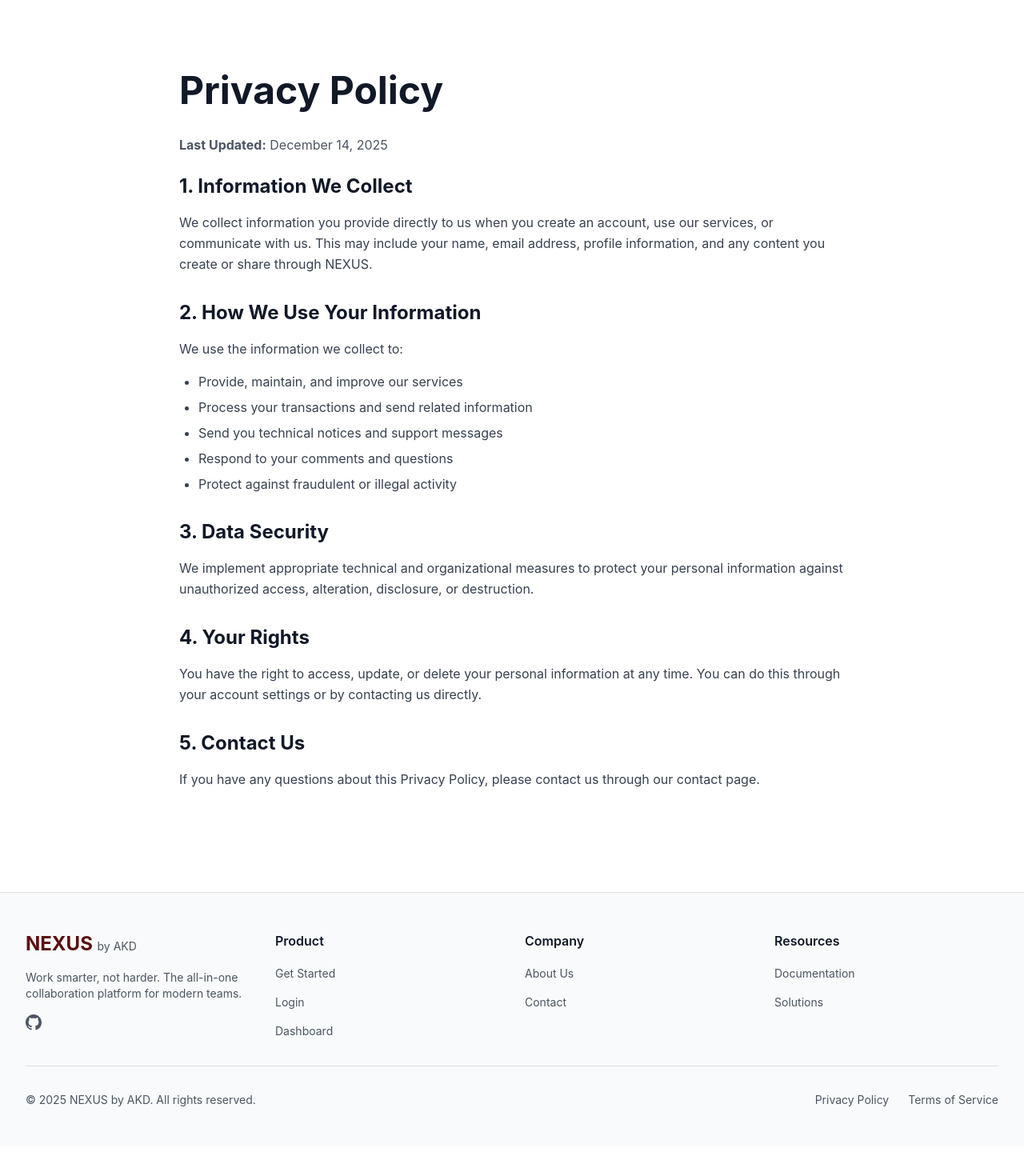
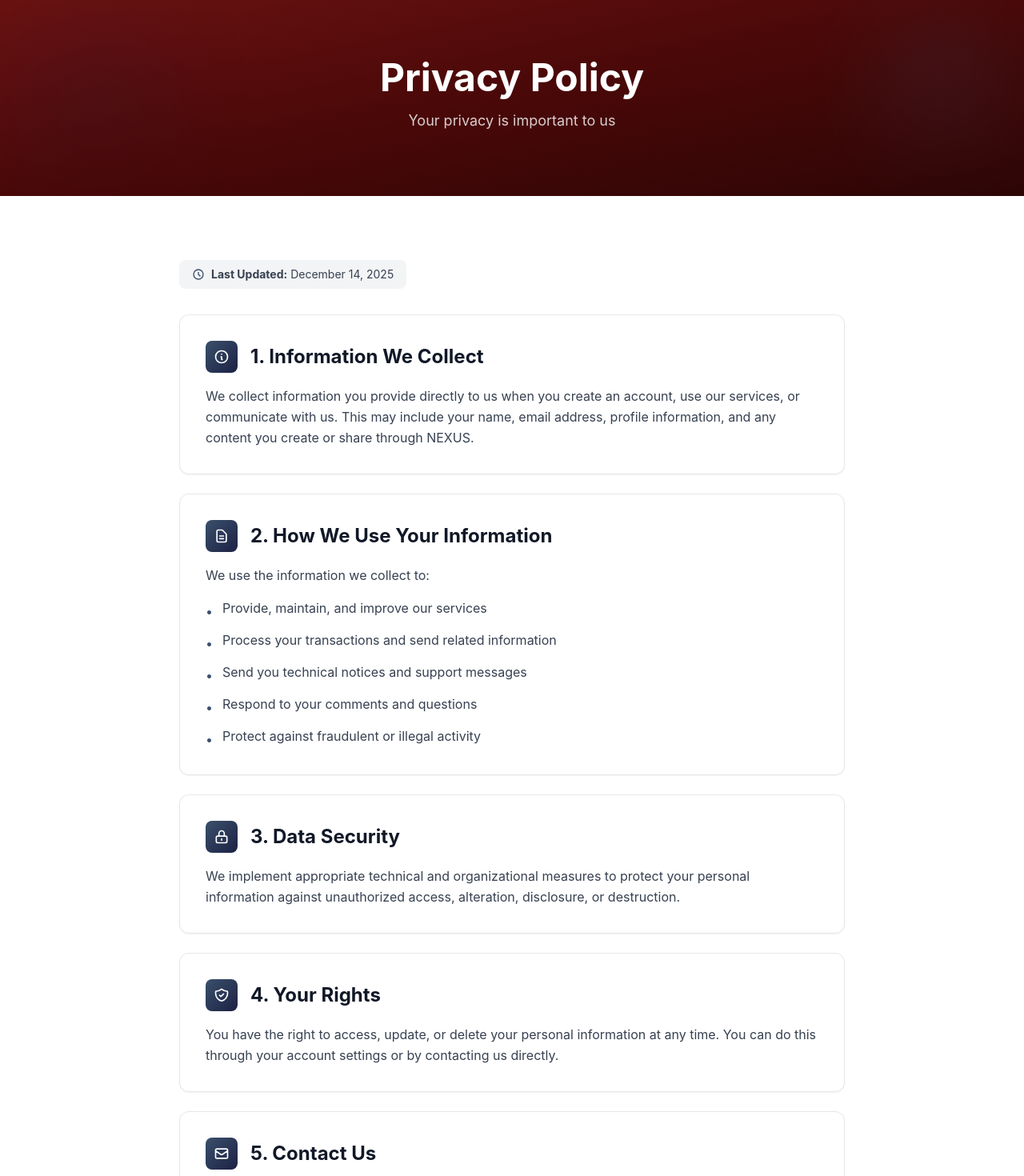
Before and after one commit to AbdurRehman-eng/nexus, a Next.js app: page /privacy in a window 1280 px wide. Shown: the part 80-1550 px from the top of the page at 80% size. Before the commit the page ends 1513 px from the top, so only its background shows below. Built offline with nearby package versions, Linux system fonts and the light colour scheme.

Commit message:
chaged the styling of privacy

```diff
--- a/src/app/privacy/page.tsx
+++ b/src/app/privacy/page.tsx
@@ -1,63 +1,209 @@
-import Navbar from '@/components/Navbar';
-import Footer from '@/components/Footer';
+import Navbar from "@/components/Navbar";
+import Footer from "@/components/Footer";
 
 export default function PrivacyPage() {
   return (
     <div className="min-h-screen bg-white flex flex-col">
       <Navbar />
 
-      <main className="flex-grow py-16 sm:py-20 md:py-24">
+      {/* Hero Section */}
+      <section className="bg-gradient-to-br from-[#6B1212] via-[#4A0808] to-[#2D0505] text-white py-16 sm:py-20 relative overflow-hidden">
+        {/* Decorative blue orbs */}
+        <div className="absolute top-10 right-10 w-32 h-32 bg-[#3A506B] rounded-full blur-3xl opacity-30"></div>
+        <div className="absolute bottom-10 left-10 w-40 h-40 bg-[#1C2143] rounded-full blur-3xl opacity-20"></div>
+
+        <div className="max-w-4xl mx-auto px-4 sm:px-6 md:px-8 text-center relative z-10">
+          <h1 className="text-4xl sm:text-5xl font-bold mb-4">
+            Privacy Policy
+          </h1>
+          <p className="text-lg text-white/80">
+            Your privacy is important to us
+          </p>
+        </div>
+      </section>
+
+      <main className="flex-grow py-16 sm:py-20">
         <div className="max-w-4xl mx-auto px-4 sm:px-6 md:px-8">
-          <h1 className="text-4xl sm:text-5xl font-bold text-gray-900 mb-8">Privacy Policy</h1>
+          {/* Last Updated Badge */}
+          <div className="inline-flex items-center gap-2 px-4 py-2 bg-gray-100 rounded-lg mb-8">
+            <svg
+              className="w-4 h-4 text-[#3A506B]"
+              fill="none"
+              stroke="currentColor"
+              viewBox="0 0 24 24"
+            >
+              <path
+                strokeLinecap="round"
+                strokeLinejoin="round"
+                strokeWidth={2}
+                d="M12 8v4l3 3m6-3a9 9 0 11-18 0 9 9 0 0118 0z"
+              />
+            </svg>
+            <span className="text-sm text-gray-700">
+              <strong>Last Updated:</strong> December 14, 2025
+            </span>
+          </div>
 
-          <div className="prose prose-lg max-w-none">
-            <p className="text-gray-600 mb-6">
-              <strong>Last Updated:</strong> December 14, 2025
-            </p>
-
-            <section className="mb-8">
-              <h2 className="text-2xl font-bold text-gray-900 mb-4">1. Information We Collect</h2>
-              <p className="text-gray-700 leading-relaxed mb-4">
-                We collect information you provide directly to us when you create an account, use our services,
-                or communicate with us. This may include your name, email address, profile information, and
-                any content you create or share through NEXUS.
+          <div className="space-y-6">
+            <section className="bg-white border border-gray-200 rounded-xl p-6 sm:p-8 shadow-sm hover:shadow-md transition-shadow">
+              <div className="flex items-start gap-4 mb-4">
+                <div className="w-10 h-10 bg-gradient-to-br from-[#3A506B] to-[#1C2143] rounded-lg flex items-center justify-center flex-shrink-0">
+                  <svg
+                    className="w-5 h-5 text-white"
+                    fill="none"
+                    stroke="currentColor"
+                    viewBox="0 0 24 24"
+                  >
+                    <path
+                      strokeLinecap="round"
+                      strokeLinejoin="round"
+                      strokeWidth={2}
+                      d="M13 16h-1v-4h-1m1-4h.01M21 12a9 9 0 11-18 0 9 9 0 0118 0z"
+                    />
+                  </svg>
+                </div>
+                <h2 className="text-2xl font-bold text-gray-900 mt-1">
+                  1. Information We Collect
+                </h2>
+              </div>
+              <p className="text-gray-700 leading-relaxed">
+                We collect information you provide directly to us when you
+                create an account, use our services, or communicate with us.
+                This may include your name, email address, profile information,
+                and any content you create or share through NEXUS.
               </p>
             </section>
 
-            <section className="mb-8">
-              <h2 className="text-2xl font-bold text-gray-900 mb-4">2. How We Use Your Information</h2>
+            <section className="bg-white border border-gray-200 rounded-xl p-6 sm:p-8 shadow-sm hover:shadow-md transition-shadow">
+              <div className="flex items-start gap-4 mb-4">
+                <div className="w-10 h-10 bg-gradient-to-br from-[#3A506B] to-[#1C2143] rounded-lg flex items-center justify-center flex-shrink-0">
+                  <svg
+                    className="w-5 h-5 text-white"
+                    fill="none"
+                    stroke="currentColor"
+                    viewBox="0 0 24 24"
+                  >
+                    <path
+                      strokeLinecap="round"
+                      strokeLinejoin="round"
+                      strokeWidth={2}
+                      d="M9 12h6m-6 4h6m2 5H7a2 2 0 01-2-2V5a2 2 0 012-2h5.586a1 1 0 01.707.293l5.414 5.414a1 1 0 01.293.707V19a2 2 0 01-2 2z"
+                    />
+                  </svg>
+                </div>
+                <h2 className="text-2xl font-bold text-gray-900 mt-1">
+                  2. How We Use Your Information
+                </h2>
+              </div>
               <p className="text-gray-700 leading-relaxed mb-4">
                 We use the information we collect to:
               </p>
-              <ul className="list-disc pl-6 text-gray-700 space-y-2">
-                <li>Provide, maintain, and improve our services</li>
-                <li>Process your transactions and send related information</li>
-                <li>Send you technical notices and support messages</li>
-                <li>Respond to your comments and questions</li>
-                <li>Protect against fraudulent or illegal activity</li>
+              <ul className="space-y-3">
+                <li className="flex items-start gap-3 text-gray-700">
+                  <span className="text-[#3A506B] mt-1">•</span>
+                  <span>Provide, maintain, and improve our services</span>
+                </li>
+                <li className="flex items-start gap-3 text-gray-700">
+                  <span className="text-[#3A506B] mt-1">•</span>
+                  <span>
+                    Process your transactions and send related information
+                  </span>
+                </li>
+                <li className="flex items-start gap-3 text-gray-700">
+                  <span className="text-[#3A506B] mt-1">•</span>
+                  <span>Send you technical notices and support messages</span>
+                </li>
+                <li className="flex items-start gap-3 text-gray-700">
+                  <span className="text-[#3A506B] mt-1">•</span>
+                  <span>Respond to your comments and questions</span>
+                </li>
+                <li className="flex items-start gap-3 text-gray-700">
+                  <span className="text-[#3A506B] mt-1">•</span>
+                  <span>Protect against fraudulent or illegal activity</span>
+                </li>
               </ul>
             </section>
 
-            <section className="mb-8">
-              <h2 className="text-2xl font-bold text-gray-900 mb-4">3. Data Security</h2>
-              <p className="text-gray-700 leading-relaxed mb-4">
-                We implement appropriate technical and organizational measures to protect your personal
-                information against unauthorized access, alteration, disclosure, or destruction.
+            <section className="bg-white border border-gray-200 rounded-xl p-6 sm:p-8 shadow-sm hover:shadow-md transition-shadow">
+              <div className="flex items-start gap-4 mb-4">
+                <div className="w-10 h-10 bg-gradient-to-br from-[#3A506B] to-[#1C2143] rounded-lg flex items-center justify-center flex-shrink-0">
+                  <svg
+                    className="w-5 h-5 text-white"
+                    fill="none"
+                    stroke="currentColor"
+                    viewBox="0 0 24 24"
+                  >
+                    <path
+                      strokeLinecap="round"
+                      strokeLinejoin="round"
+                      strokeWidth={2}
+                      d="M12 15v2m-6 4h12a2 2 0 002-2v-6a2 2 0 00-2-2H6a2 2 0 00-2 2v6a2 2 0 002 2zm10-10V7a4 4 0 00-8 0v4h8z"
+                    />
+                  </svg>
+                </div>
+                <h2 className="text-2xl font-bold text-gray-900 mt-1">
+                  3. Data Security
+                </h2>
+              </div>
+              <p className="text-gray-700 leading-relaxed">
+                We implement appropriate technical and organizational measures
+                to protect your personal information against unauthorized
+                access, alteration, disclosure, or destruction.
               </p>
             </section>
 
-            <section className="mb-8">
-              <h2 className="text-2xl font-bold text-gray-900 mb-4">4. Your Rights</h2>
-              <p className="text-gray-700 leading-relaxed mb-4">
-                You have the right to access, update, or delete your personal information at any time.
-                You can do this through your account settings or by contacting us directly.
+            <section className="bg-white border border-gray-200 rounded-xl p-6 sm:p-8 shadow-sm hover:shadow-md transition-shadow">
+              <div className="flex items-start gap-4 mb-4">
+                <div className="w-10 h-10 bg-gradient-to-br from-[#3A506B] to-[#1C2143] rounded-lg flex items-center justify-center flex-shrink-0">
+                  <svg
+                    className="w-5 h-5 text-white"
+                    fill="none"
+                    stroke="currentColor"
+                    viewBox="0 0 24 24"
+                  >
+                    <path
+                      strokeLinecap="round"
+                      strokeLinejoin="round"
+                      strokeWidth={2}
+                      d="M9 12l2 2 4-4m5.618-4.016A11.955 11.955 0 0112 2.944a11.955 11.955 0 01-8.618 3.04A12.02 12.02 0 003 9c0 5.591 3.824 10.29 9 11.622 5.176-1.332 9-6.03 9-11.622 0-1.042-.133-2.052-.382-3.016z"
+                    />
+                  </svg>
+                </div>
+                <h2 className="text-2xl font-bold text-gray-900 mt-1">
+                  4. Your Rights
+                </h2>
+              </div>
+              <p className="text-gray-700 leading-relaxed">
+                You have the right to access, update, or delete your personal
+                information at any time. You can do this through your account
+                settings or by contacting us directly.
               </p>
             </section>
 
-            <section className="mb-8">
-              <h2 className="text-2xl font-bold text-gray-900 mb-4">5. Contact Us</h2>
+            <section className="bg-white border border-gray-200 rounded-xl p-6 sm:p-8 shadow-sm hover:shadow-md transition-shadow">
+              <div className="flex items-start gap-4 mb-4">
+                <div className="w-10 h-10 bg-gradient-to-br from-[#3A506B] to-[#1C2143] rounded-lg flex items-center justify-center flex-shrink-0">
+                  <svg
+                    className="w-5 h-5 text-white"
+                    fill="none"
+                    stroke="currentColor"
+                    viewBox="0 0 24 24"
+                  >
+                    <path
+                      strokeLinecap="round"
+                      strokeLinejoin="round"
+                      strokeWidth={2}
+                      d="M3 8l7.89 5.26a2 2 0 002.22 0L21 8M5 19h14a2 2 0 002-2V7a2 2 0 00-2-2H5a2 2 0 00-2 2v10a2 2 0 002 2z"
+                    />
+                  </svg>
+                </div>
+                <h2 className="text-2xl font-bold text-gray-900 mt-1">
+                  5. Contact Us
+                </h2>
+              </div>
               <p className="text-gray-700 leading-relaxed">
-                If you have any questions about this Privacy Policy, please contact us through our contact page.
+                If you have any questions about this Privacy Policy, please
+                contact us through our contact page.
               </p>
             </section>
           </div>
```
